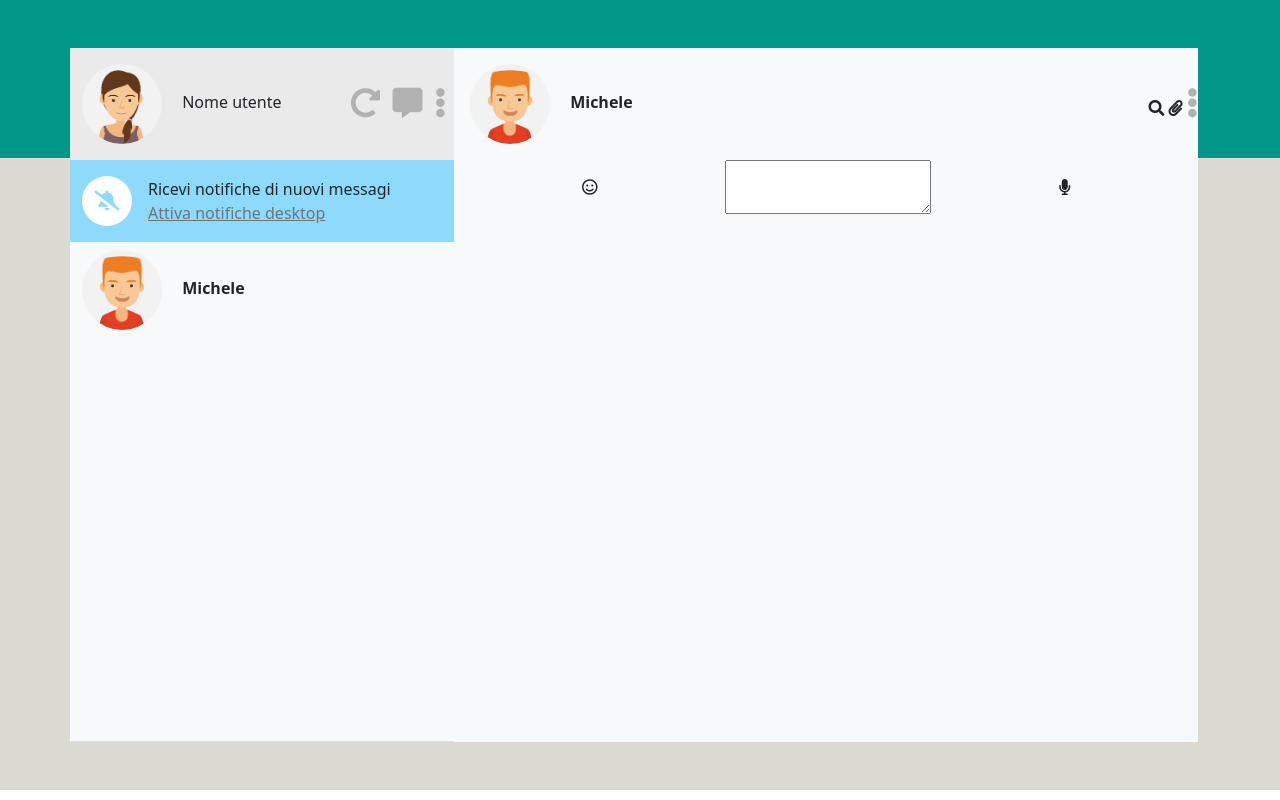
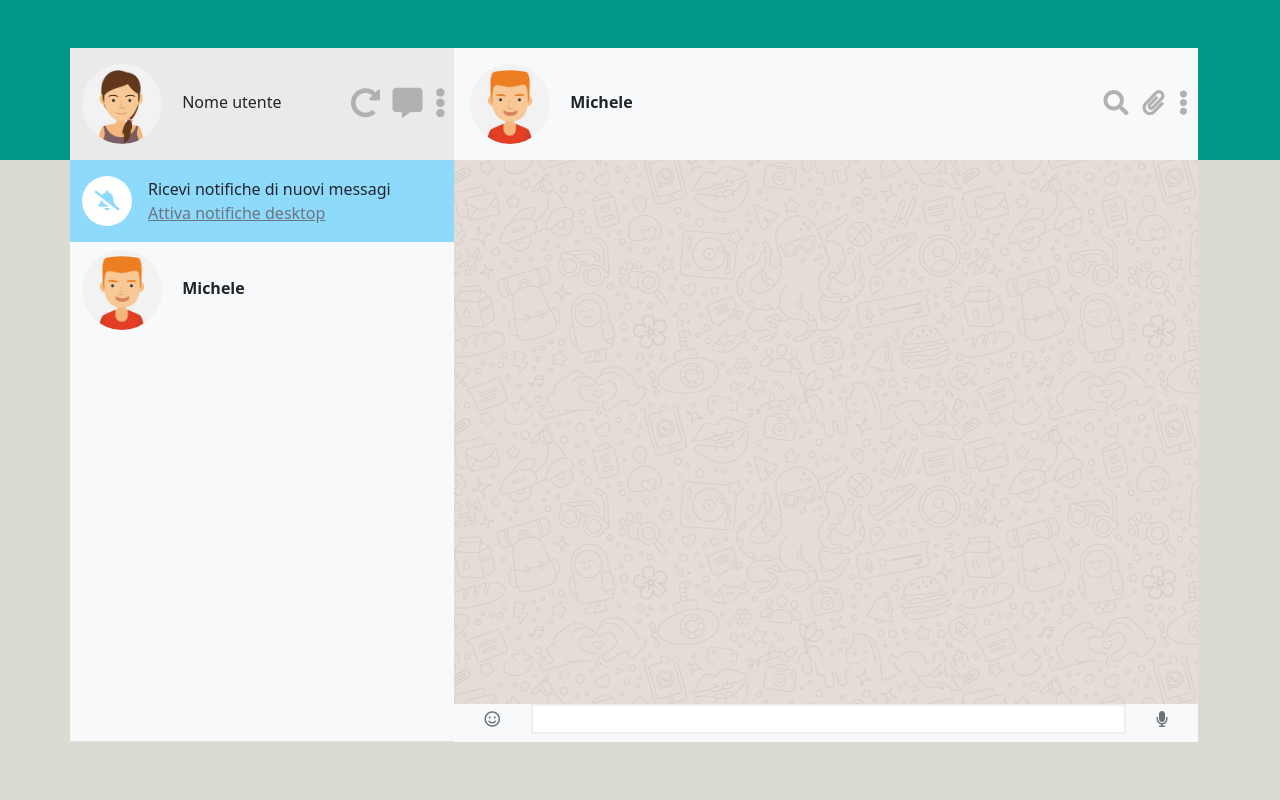
Before and after one commit to Damianp99/vue-boolzapp, a plain HTML site: page index.html in a window 1280 px wide. Drawn offline with nearby package versions, Linux system fonts and the light colour scheme.

Commit message:
added more style

```diff
--- a/css/style.css
+++ b/css/style.css
@@ -11,10 +11,16 @@
 
 
 /* BACKGROUND GRADIENT  AND COLORS*/
-#gradient{
+html{
+    height: 100%;
+}
+
+
+ #gradient{
 background: linear-gradient(0deg,#DBDBD2 80%,#009688 20%);
 background-repeat: no-repeat;
 }
+
 .bc-user{
     background-color:#EAEAEA;
 
@@ -57,6 +63,10 @@ background-repeat: no-repeat;
 
 }
 
+.input-chat i{
+color: #6B7376;
+}
+
 /*  */
 .bc-notify span{
     position: relative;
@@ -70,9 +80,34 @@ div p{
     margin: 0%;
 }
 
-/* NAV BAR CONTATTI */
+/* NAV BAR */
 
 .contacts-bar{
     height: 500px;
     overflow-y: auto;
 }
+
+/* CHAT WITH CONTACTS */
+
+.chat-header i{
+    color:#B1B1B1;
+    font-size: 25px;
+    padding-right: 10px;
+
+}
+
+ textarea{
+    overflow-y: auto;
+    outline: none;
+    border: 2px solid #F3EEEA;
+    width: 80%;
+	height: 30px;
+    resize: none;
+ }
+
+.chat{
+    overflow-y: auto;
+    background-image: url(../img/mine.jpg);
+    max-width: 100%;
+    height: calc(100% - 150px);
+}
```
